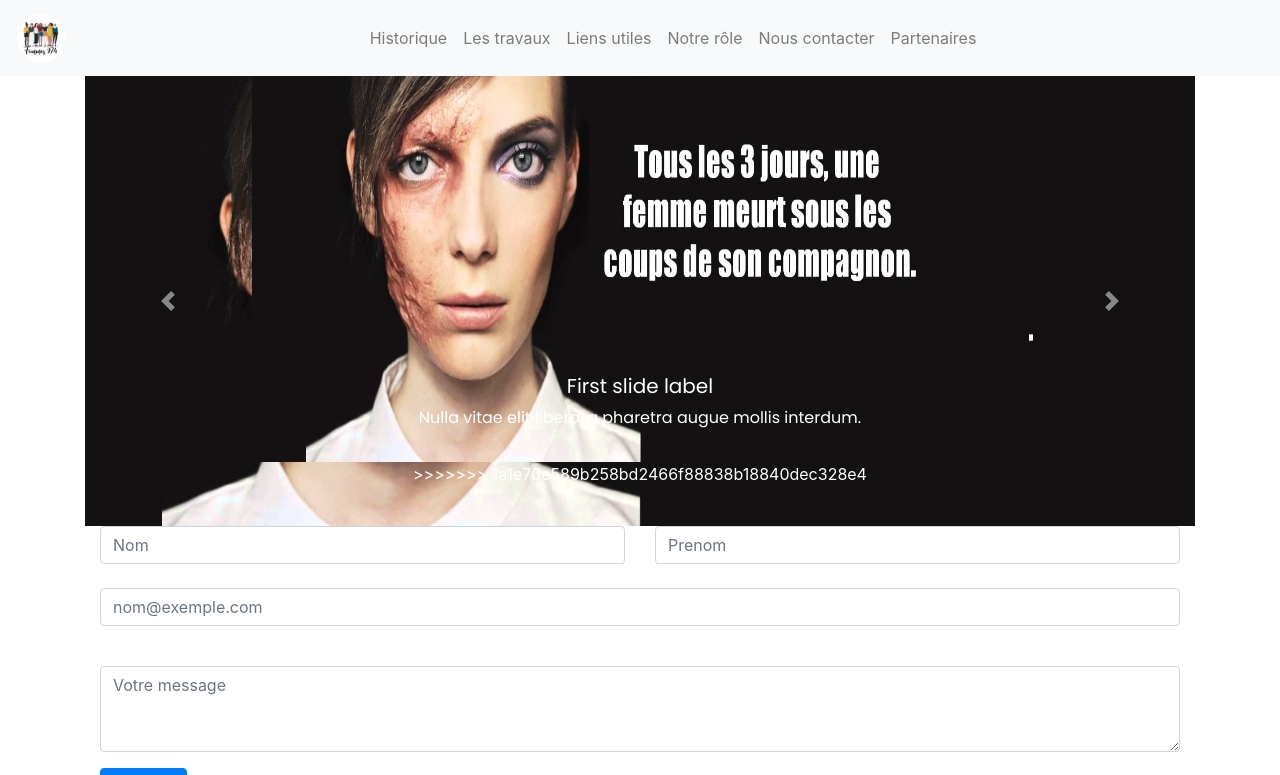
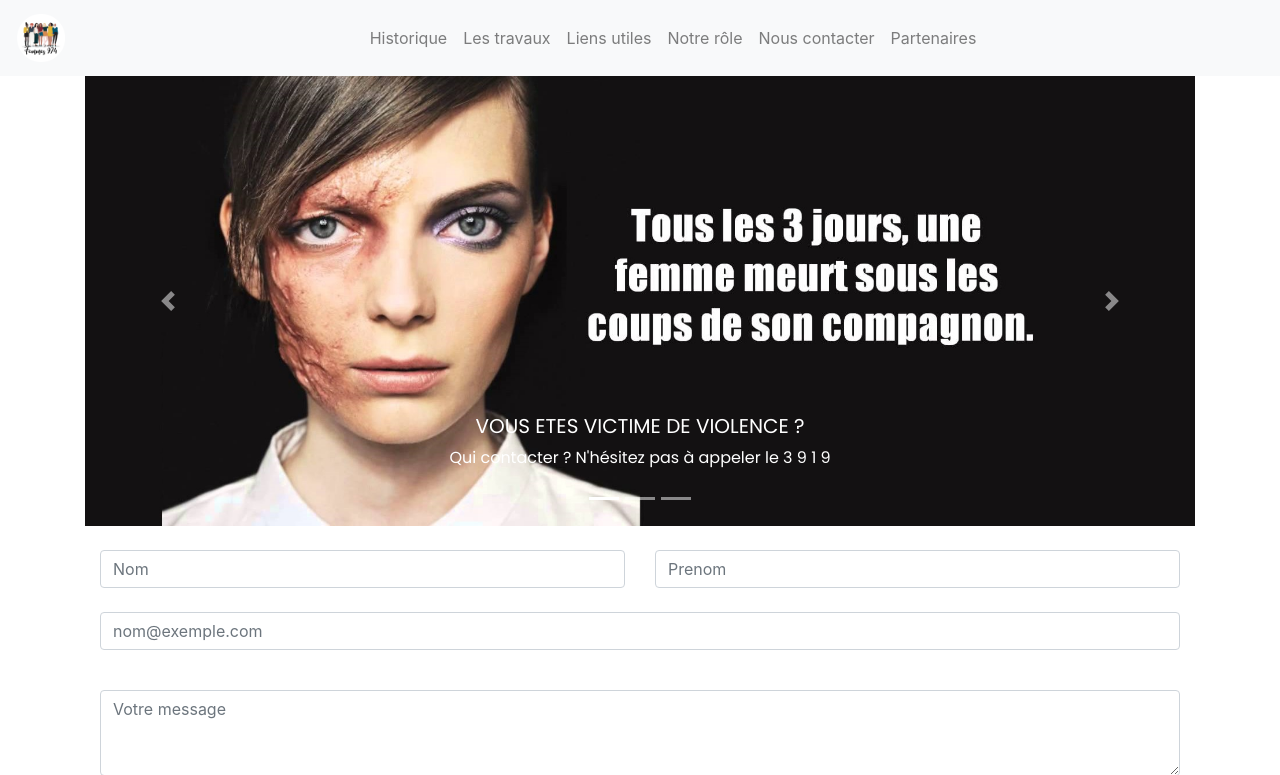
Before and after one commit to fredtukas/FEMME974, a PHP site: page / in a window 1280 px wide. Shown: the top 775 px of the page. Run offline with PHP 8.4, Linux system fonts and the light colour scheme.

Commit message:
update index.php & contenu.php

```diff
--- a/include/contenu.php
+++ b/include/contenu.php
@@ -7,21 +7,13 @@
             <li data-target="#carouselExampleCaptions" data-slide-to="2"></li>
         </ol>
         <div class="carousel-inner">
-<<<<<<< HEAD
-          <div class="carousel-item active">
-            <img src="./contenu.php/../images/violence1.jpg" height="450px" class="d-block w-100" alt="...">
-            <div class="carousel-caption d-none d-md-block">
-              <h5>VOUS ETES VICTIME DE VIOLENCE ?</h5>
+            <!--IMAGE 1-->
+            <div class="carousel-item active">
+                <img src="./contenu.php/../images/violence1.jpg"  height="450px" class="d-block w-100" alt="...">
+                <div class="carousel-caption d-none d-md-block">
+                <h5>VOUS ETES VICTIME DE VIOLENCE ?</h5>
               <p> Qui contacter ? N'hésitez pas à appeler le 3 9 1 9</p>
-=======
-            <div class="carousel-item active">
-                <!--IMAGE 1-->
-                <img src="./contenu.php/../images/violence1.jpg" height="450px" class="d-block w-100" alt="...">
-                <div class="carousel-caption d-none d-md-block">
-                    <h5>First slide label</h5>
-                    <p>Nulla vitae elit libero, a pharetra augue mollis interdum.</p>
                 </div>
->>>>>>> 1a1e70e589b258bd2466f88838b18840dec328e4
             </div>
             <div class="carousel-item">
                 <!--IMAGE 2-->
@@ -50,3 +42,7 @@
         </a>
     </div>
 </div>
+
+
+<!--<h5>VOUS ETES VICTIME DE VIOLENCE ?</h5>
+              <p> Qui contacter ? N'hésitez pas à appeler le 3 9 1 9</p>-->
```
